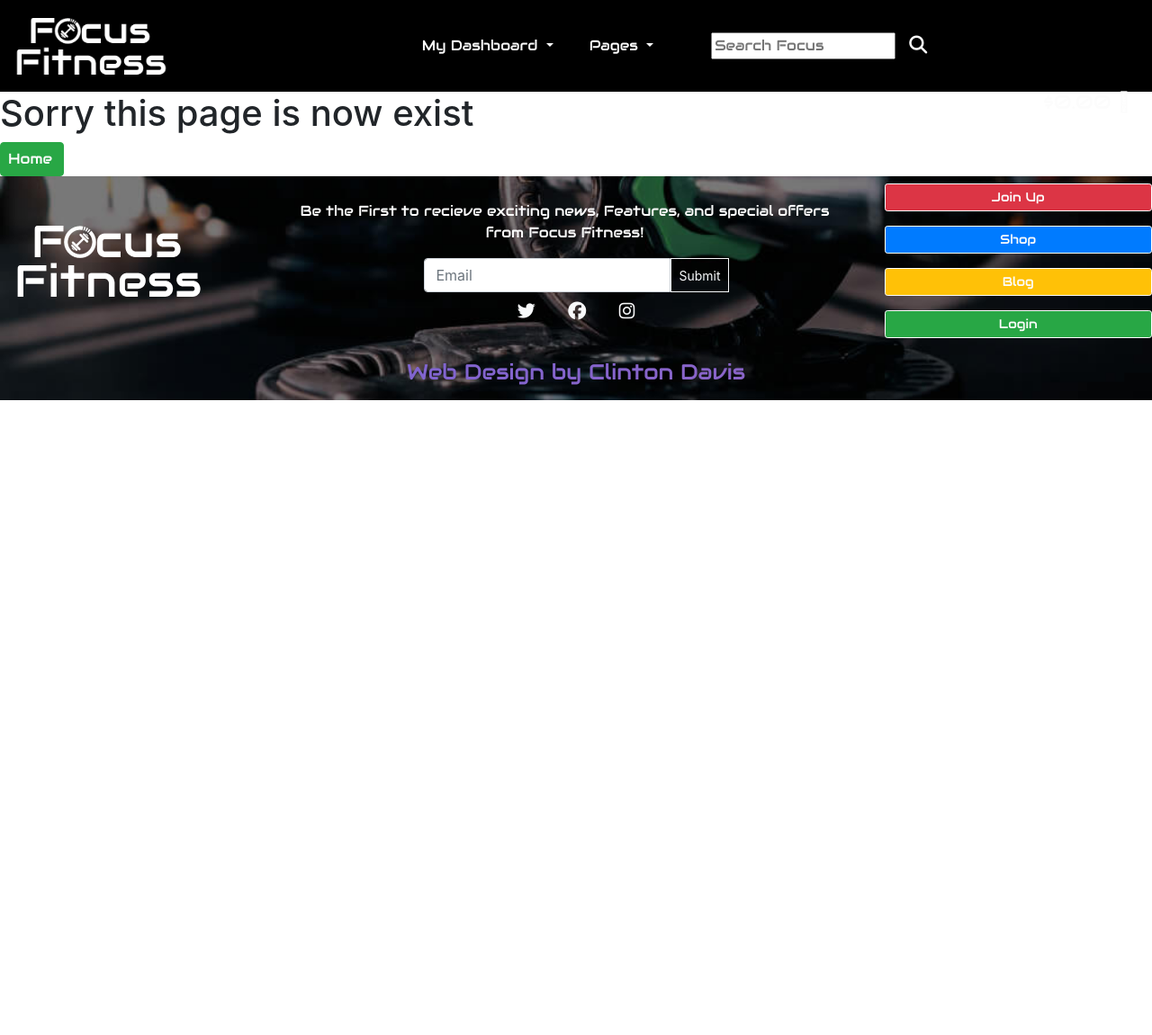
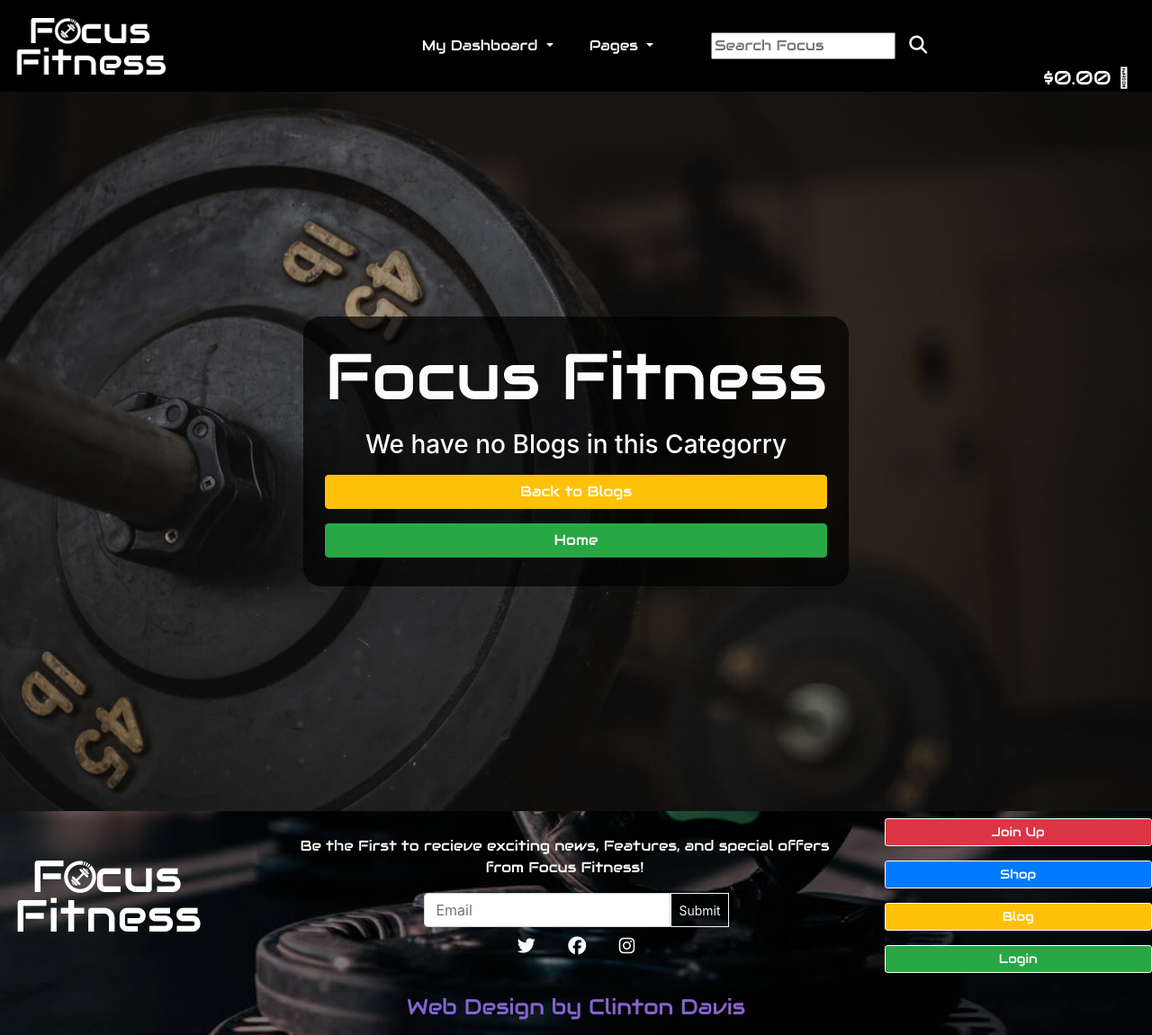
Before and after one commit to Clinton-Davis/focus_fitness, a Django app: page /blog/category/1/ in a window 1280 px wide. Shown: the whole page at 90% size. Before the commit the page ends 445 px from the top, so only its background shows below. Run offline with Django 3.2, Linux system fonts and the light colour scheme; data that the repository does not hold is empty; some libraries are stand-ins or nearby versions.

Commit message:
added ckeditor to blog form and better wrong blog cat page

```diff
--- a/blog/models.py
+++ b/blog/models.py
@@ -2,6 +2,8 @@ from django.db import models
 from django.db.models.signals import pre_save
 from profiles.models import User
 from django.shortcuts import reverse
+from ckeditor.fields import RichTextField
+
 
 from django.utils.text import slugify
 
@@ -18,7 +20,7 @@ class Category(models.Model):
 class Blog(models.Model):
     title = models.CharField(max_length=100)
     category = models.CharField(max_length=100, default='cats')
-    content = models.TextField()
+    content = RichTextField(blank=True, null=True)
     thumbnail = models.ImageField()
     publish_date = models.DateTimeField(auto_now_add=True)
     last_updated = models.DateTimeField(auto_now=True)
--- a/blog/views.py
+++ b/blog/views.py
@@ -8,6 +8,12 @@ from .forms import BlogForm, BlogCommentForm
 class BlogListView(ListView):
     model = Blog
     ordering = ['-publish_date']
+
+    def get_context_data(self, *args, **kwargs):
+        category_menu = Category.objects.all()
+        context = super(BlogListView, self).get_context_data(*args, **kwargs)
+        context['category_menu'] = category_menu
+        return context
 
 
 def CategoryView(request, category):
--- a/focus/settings.py
+++ b/focus/settings.py
@@ -30,6 +30,7 @@ INSTALLED_APPS = [
     'allauth.socialaccount',
 
     'crispy_forms',
+    'ckeditor',
 
     'home',
     'products',
--- a/profiles/forms.py
+++ b/profiles/forms.py
@@ -30,5 +30,5 @@ class UserProfileAddressForm(forms.ModelForm):
                 else:
                     placeholder = placeholders[field]
                 self.fields[field].widget.attrs['placeholder'] = placeholder
-            self.fields[field].widget.attrs['class'] = ' aw bg-black-a'
+            self.fields[field].widget.attrs['class'] = ' aw '
             self.fields[field].label = False
--- a/requirements.txt
+++ b/requirements.txt
@@ -5,9 +5,12 @@ chardet==3.0.4
 defusedxml==0.6.0
 Django==3.0.8
 django-allauth==0.42.0
+django-autoslug==1.9.8
+django-ckeditor==5.9.0
 django-countries==6.1.2
 django-crispy-forms==1.9.1
 django-environ==0.4.5
+django-js-asset==1.2.2
 idna==2.10
 oauthlib==3.1.0
 Pillow==7.2.0
--- a/static/css/style.css
+++ b/static/css/style.css
@@ -5,6 +5,10 @@ html {
   width: 100%;
   overflow-x: hidden;
 }
+
+/* body {
+  font-size: 4vw;
+} */
 
 p {
   font-family: "montserrat", sans-serif;
@@ -183,7 +187,7 @@ p {
 
 #cart {
   position: absolute;
-  top: -0.3rem;
+  top: -2rem;
   right: 15px;
   z-index: 99;
   font-size: 1.35rem;
--- a/templates/blog/blog_categories.html
+++ b/templates/blog/blog_categories.html
@@ -2,13 +2,7 @@
 
 
 {% block content %}
-
-
 {% if category_blogs %}
-
-
-
-
 <div class="container-fluid blog-pic">
     <div class="row mx-4">
         <!-- Blog Entries Column -->
@@ -62,7 +56,29 @@
             </div>
         </div>
         {% else %}
-        <h1>Sorry this page is now exist</h1>
-        <a class="text-wht aw pl-2 btn btn-success" href="{% url 'home' %}">Home</a>
+        <div id="about-pic">
+            <div class="container about">
+                <div class="overlay">
+                    <div class="col p-4">
+                        <p class="text-wht aw display-3 text-center">Focus Fitness</p>
+                        <h3 class="text-wht text-center">We have no Blogs in this Categorry</h3>
+                        <div class="row d-flex flex-row">
+                            <div class="col-12">
+                                <span>
+                                    <a class=" my-2 w-100 text-wht aw px-4 btn btn-warning"
+                                        href="{% url 'blog:list' %}">Back to Blogs</a>
+                                </span>
+                                <span>
+                                    <a class="my-2 w-100 text-wht aw px-4 btn btn-success"
+                                        href="{% url 'home' %}">Home</a>
+                                </span>
+
+                            </div>
+
+                        </div>
+                    </div>
+                </div>
+            </div>
+        </div>
         {% endif %}
         {% endblock content %}
--- a/templates/blog/blog_form.html
+++ b/templates/blog/blog_form.html
@@ -8,6 +8,7 @@
     <h1 class="aw">{{ view_type|title }} Blog</h1>
     <form action="" method="POST" class="aw" enctype="multipart/form-data">
         {% csrf_token %}
+        {{ form.media }}
         {{ form|crispy}}
         <button type="submit" class=" mb-4 btn btn-success">{{ view_type|title }}</button>
     </form>
--- a/templates/profiles/profile_details.html
+++ b/templates/profiles/profile_details.html
@@ -26,7 +26,7 @@
                 <div class="col-md-6 col-12  bg-black-a rounded-15">
                     <h5 class="aw text-ylw text-center">Shipping details</h5>
                     <div class="profile-overlay">
-                        <form method="POST" action="" class="form-dark my-2" id="shipping-update-form">
+                        <form method="POST" action="" class=" my-2" id="shipping-update-form">
                             {% csrf_token %}
                             {{ form|crispy }}
                             <button type="submit"
```
Also changed, not shown: templates/blog/blog_detail.html (+1 -8 lines), templates/blog/blog_list.html (+3 -7 lines), blog/migrations/0004_auto_20200723_1508.py (added).
